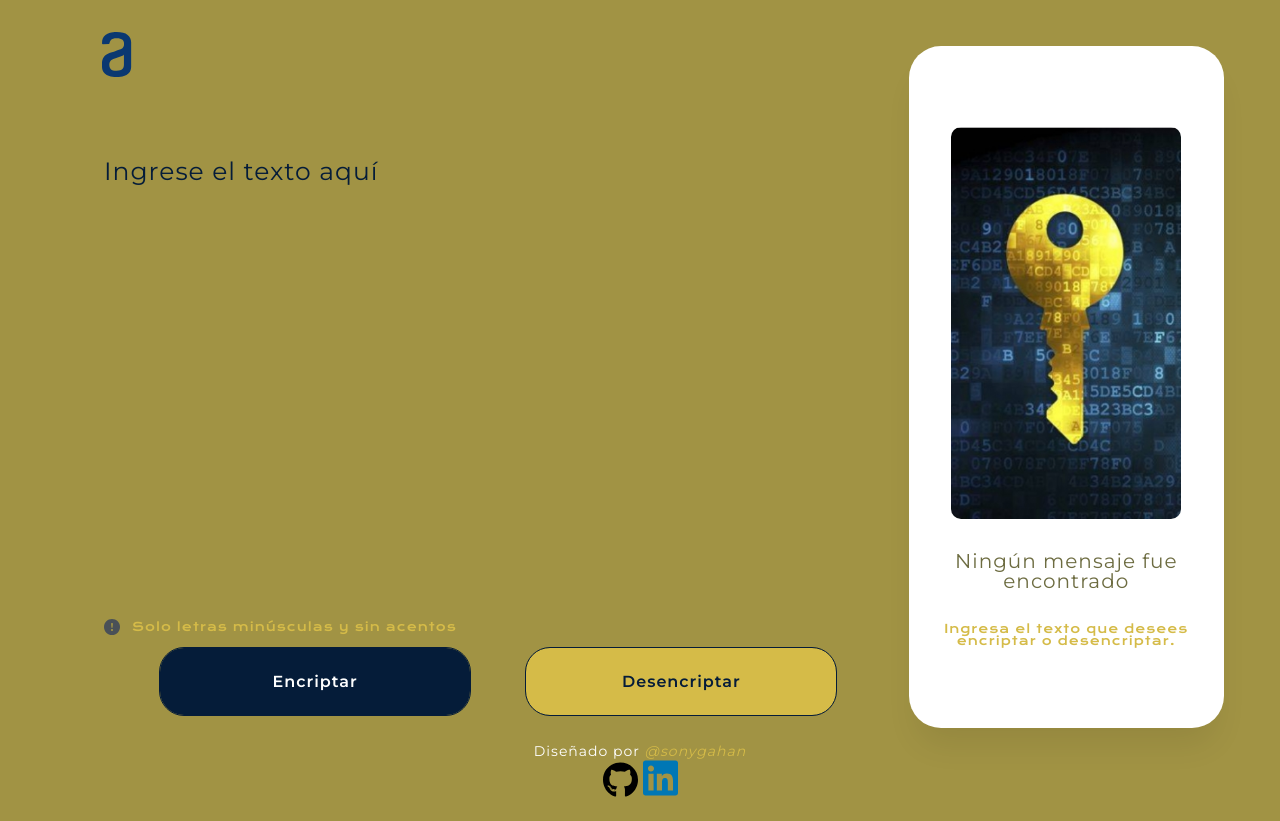
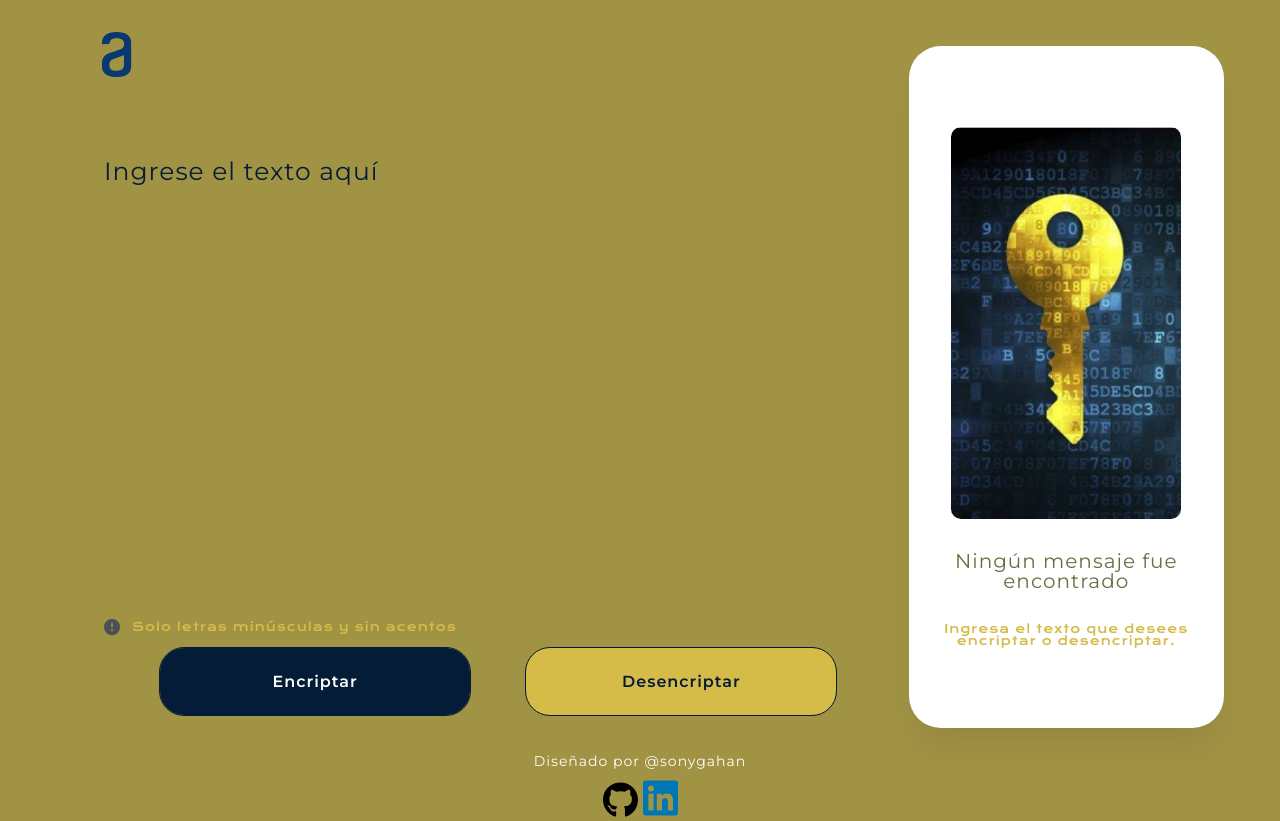
Before and after one commit to SonyGahan/encriptador-oracle, a plain HTML site: page index.html in a window 1280 px wide. Drawn offline with nearby package versions, Linux system fonts and the light colour scheme.

Commit message:
Diseño final del sitio

```diff
--- a/assets/css/styles.css
+++ b/assets/css/styles.css
@@ -101,7 +101,7 @@ header {
 
 .inputtextarea {
 	width: 100%;
-	max-height: 330px;
+	max-height: 300px;
 	min-height: 50px;
 	background: transparent;
 	border: none;
@@ -228,11 +228,9 @@ footer {
 	color: white;
     font-family: var(--fuente-montserrat);
 	font-size: 14px;
+	padding: 10px;
 }
-.usuario{
-	color: var(--color-lightBlue2);
-	font-style: italic;
-}
+
 .links{
 	width: 35px;
 }
--- a/index.html
+++ b/index.html
@@ -15,7 +15,7 @@
     <header>
         <div class="container__header">
             <div class="header">
-                <a href="./index.html">
+                <a href="https://www.aluracursos.com/" target="_blank">
                     <img class="logo" src="./assets/img/alura.svg">
                 </a>
             </div>
@@ -49,10 +49,7 @@
     </main>
 
     <footer class="footer ">
-        <p class="creador">Diseñado por
-            <a href="https://github.com/SonyGahan/encriptador-oracle" target="_blank" class="usuario">
-                @sonygahan
-            </a>
+        <p class="creador">Diseñado por @sonygahan
         </p>
         <div>
             <a href="https://github.com/SonyGahan/encriptador-oracle" target="_blank">
```
